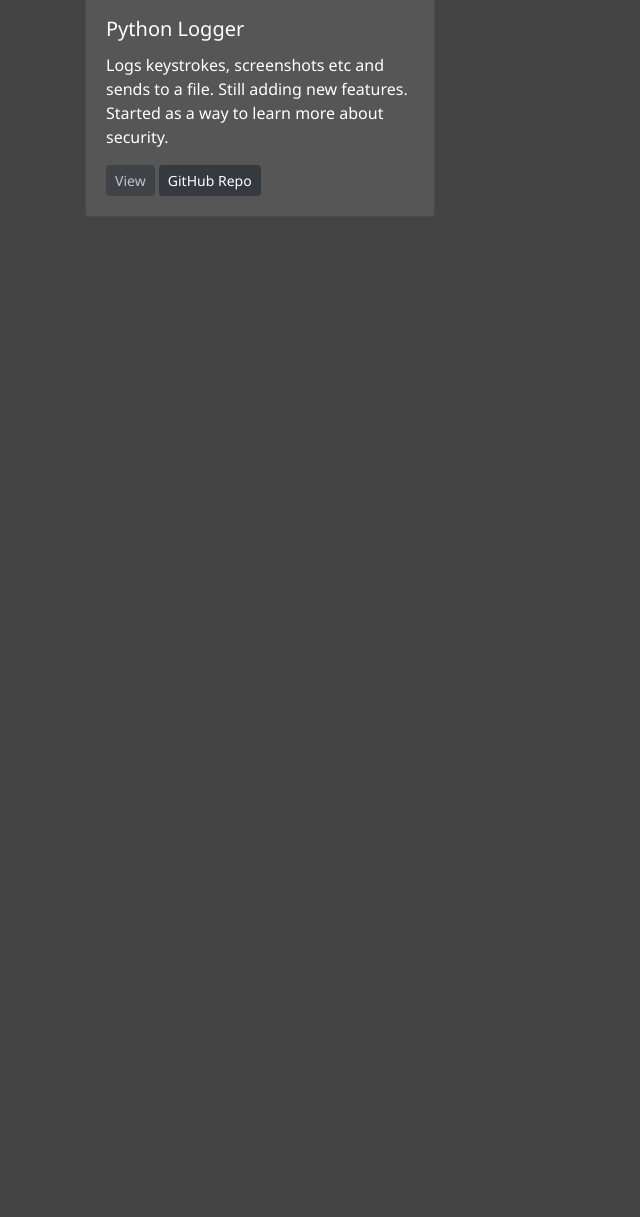
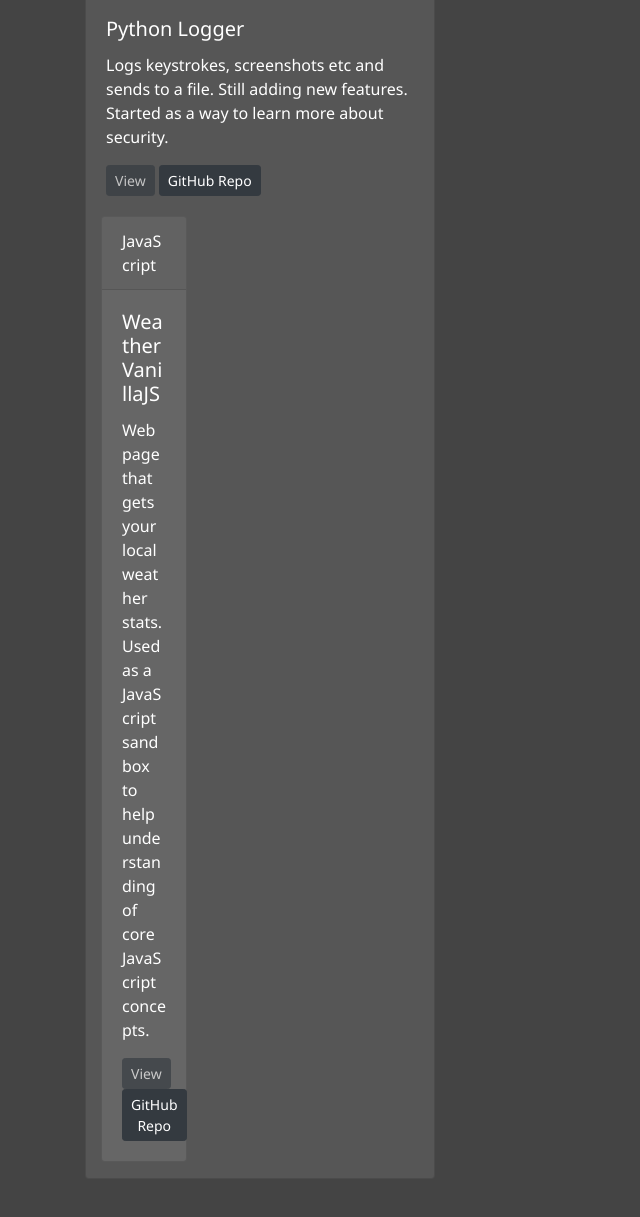
Before and after one commit to sammymatt/hellosamzo.github.io-Old, a website: page dist/projects.html in a window 1280 px wide. Shown: the part 770-1987 px from the top of the page, without its empty margins (0-640 px from the left). Before the commit the page ends 1051 px from the top, so only its background shows below. Drawn offline with nearby package versions, Linux system fonts and the light colour scheme.

Commit message:
Added WeatherVanillaJS to Projects page

```diff
--- a/dist/projects.html
+++ b/dist/projects.html
@@ -183,6 +183,15 @@ aria-controls="navbarSupportedContent-555" aria-expanded="false" aria-label="Tog
     <button type="button" class="btn btn-dark btn-sm" disabled>View</button>
     <a class="btn btn-dark btn-sm" href="https://github.com/hellosamzo/logger" role="button">GitHub Repo</a>
 </div>
+<div class="col-md-4">
+  <div class="card text-white mb-3" style="background-color: rgba(245, 245, 245, 0.1)">
+  <div class="card-header">JavaScript</div>
+  <div class="card-body">
+  <h5 class="card-title">WeatherVanillaJS</h5>
+  <p class="card-text">Web page that gets your local weather stats. Used as a JavaScript sandbox to help understanding of core JavaScript concepts.</p>
+  <button type="button" class="btn btn-dark btn-sm" disabled>View</button>
+  <a class="btn btn-dark btn-sm" href="https://github.com/hellosamzo/logger" role="button">GitHub Repo</a>
+</div>
 </div>
 
 </body>
```
